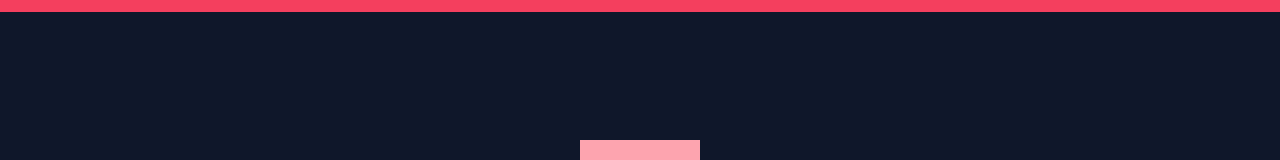
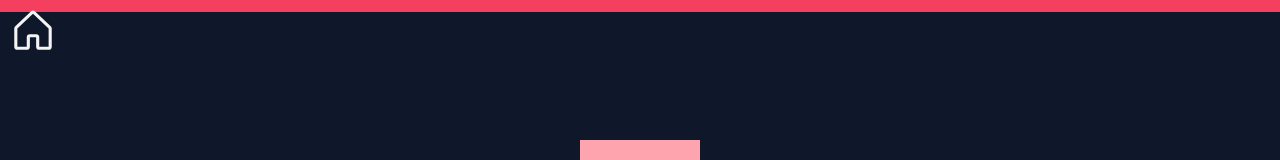
Before and after one commit to 0x7266/framer_motion_practice, a React (Vite) app: page /randomanimationsonscroll in a window 1280 px wide. Shown: the top 160 px of the page. Built offline with nearby package versions, Linux system fonts and the light colour scheme.

Commit message:
added home icon

```diff
--- a/src/pages/RandomAnimationsOnScroll.tsx
+++ b/src/pages/RandomAnimationsOnScroll.tsx
@@ -1,13 +1,14 @@
 import {
 	AnimatePresence,
 	motion,
-	useMotionValue,
 	useMotionValueEvent,
 	useScroll,
 	useSpring,
 	useTransform,
 } from "framer-motion";
 import { useState } from "react";
+import { Link } from "react-router-dom";
+import HomeIcon from "../assets/HomeIcon";
 
 const images = [
 	"https://images.unsplash.com/photo-1658171757201-41b9aa2b3651?ixlib=rb-1.2.1&ixid=MnwxMjA3fDB8MHxwaG90by1wYWdlfHx8fGVufDB8fHx8&auto=format&fit=crop&w=687&q=80",
@@ -52,6 +53,17 @@ export default function RandomAnimationOnScroll() {
 	});
 
 	return (
+		<>
+			<motion.div
+				initial={{ y: -200 }}
+				animate={{ y: -10, transition: { duration: 0.6 } }}
+				exit={{ y: -200 }}
+				className="absolute z-40"
+			>
+				<Link to="/">
+					<HomeIcon />
+				</Link>
+			</motion.div>
 			<div className="min-h-[300dvh] bg-slate-900 flex flex-col items-center">
 				<motion.div
 					className="fixed top-0 left-0 right-0 h-3 bg-rose-500 self-start z-10"
@@ -80,5 +92,6 @@ export default function RandomAnimationOnScroll() {
 					</div>
 				</div>
 			</div>
+		</>
 	);
 }
```
Lines whose indentation alone changed are shown as unchanged.
